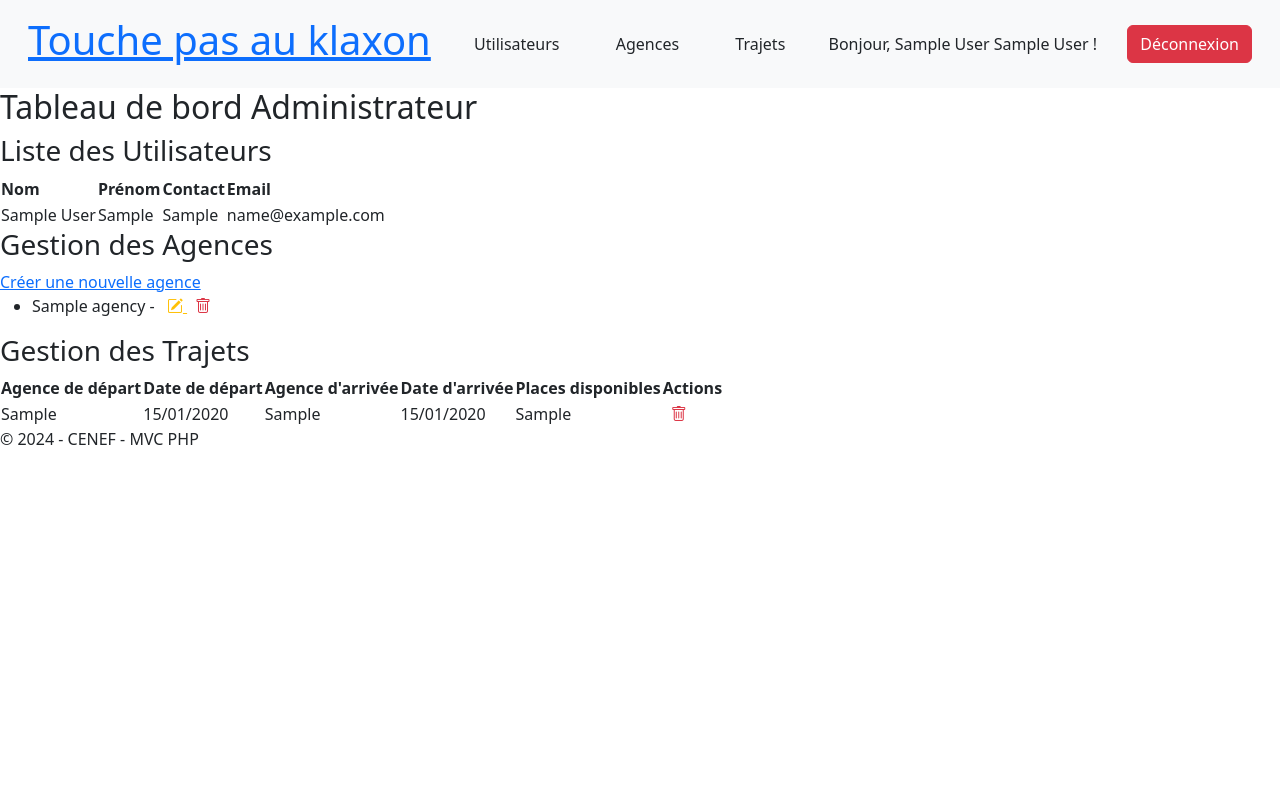
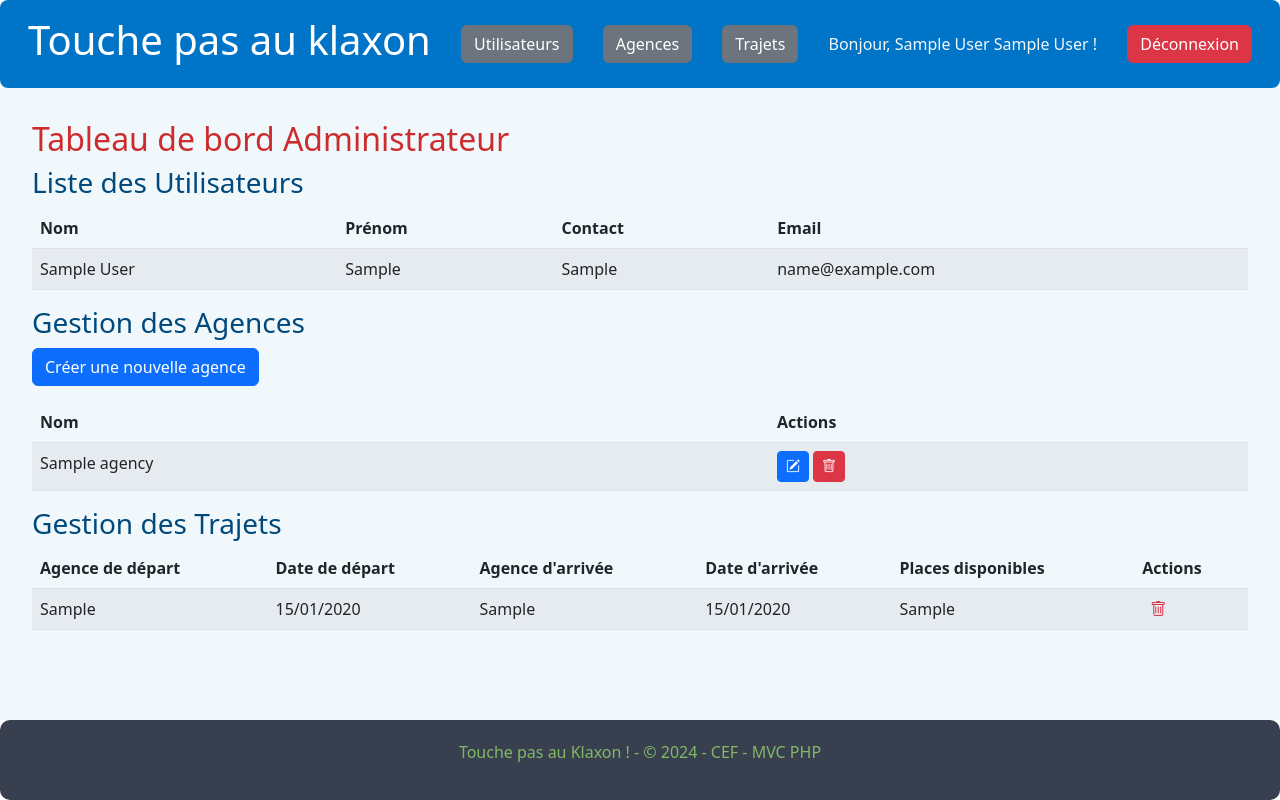
Before and after one commit to Dave971-gif/Jean-Charles_Davy_Devoir_8_Mise_en_place_application_MVC_PHP, a PHP site: page / in a window 1280 px wide. Run offline with PHP 8.4, Linux system fonts and the light colour scheme; the visitor is signed in with stand-in values (Sample User, id 1); tables that the repository leaves empty or names only in its code hold one stand-in row (values such as "Sample post").

Commit message:
Modify files to add orders and Add Style files to put some style on the site. Readme done. Site oK.

```diff
--- a/app/controller/HomeController.php
+++ b/app/controller/HomeController.php
@@ -20,21 +20,33 @@ class HomeController {
 
         $sqlTrajets = "SELECT j.*, u.prenom, u.nom, u.email, u.contact
                        FROM journey j
-                       LEFT JOIN users u ON j.user_id = u.id";
+                       LEFT JOIN users u ON j.user_id = u.id
+                       ORDER BY j.depart_date ASC, j.depart ASC";
 
         // Fetching data based on the user's role
         if ($role === 'admin') {
             $admin_trajets = $db->query($sqlTrajets)->fetchAll();
             $users = $db->query("SELECT * FROM users")->fetchAll();
-            $agences = $db->query("SELECT * FROM agencies")->fetchAll();
+            $agences = $db->query("SELECT * FROM agencies ORDER BY nom ASC")->fetchAll();
         }
         elseif ($role === 'user') {
             // User sees all journeys with available places, including their own (even if full)
-            $user_trajets = $db->query($sqlTrajets . " WHERE j.places > 0")->fetchAll();
+
+            $sqlUser = "SELECT j.*, u.prenom, u.nom, u.email, u.contact
+                        FROM journey j
+                        LEFT JOIN users u ON j.user_id = u.id
+                        WHERE j.places > 0
+                        ORDER BY j.depart_date ASC, j.depart ASC";
+            $user_trajets = $db->query($sqlUser)->fetchAll();
         }
         else {
             // Visitor sees exactly the same as the logged-in user
-            $guest_trajets = $db->query($sqlTrajets . " WHERE j.places > 0")->fetchAll();
+            $sqlGuest = "SELECT j.*, u.prenom, u.nom, u.email, u.contact
+                         FROM journey j
+                         LEFT JOIN users u ON j.user_id = u.id
+                         WHERE j.places > 0
+                         ORDER BY j.depart_date ASC, j.depart ASC";
+            $guest_trajets = $db->query($sqlGuest)->fetchAll();
         }
 
         $uri = $_SERVER['REQUEST_URI'];
--- /dev/null
+++ b/public/style/login.css
@@ -0,0 +1,6 @@
+body main {
+  display: flex;
+  flex-direction: column;
+  align-items: center;
+  justify-content: center;
+}/*# sourceMappingURL=login.css.map */
--- /dev/null
+++ b/public/style/style.css
@@ -0,0 +1,33 @@
+body {
+  display: flex;
+  flex-direction: column;
+  min-height: 100vh;
+  margin: 0;
+}
+body header .bar-nav {
+  background-color: #0074C7;
+  color: #f1f8fc;
+  text-align: center;
+}
+body main {
+  background-color: #f1f8fc;
+  color: #384050;
+  flex: 1;
+  padding: 2rem;
+}
+body main h2 {
+  color: #cd2c2e;
+}
+body main h3 {
+  color: #00497c;
+}
+body footer {
+  background-color: #384050;
+  color: #f1f8fc;
+  text-align: center;
+  padding: 20px;
+  border-radius: 10px;
+}
+body footer p {
+  color: #82B864;
+}/*# sourceMappingURL=style.css.map */
--- /dev/null
+++ b/public/style/style.scss
@@ -0,0 +1,41 @@
+body {
+    display: flex;
+    flex-direction: column;
+    min-height: 100vh;
+    margin: 0;
+
+    header {
+        .bar-nav{
+            background-color: #0074C7;
+            color: #f1f8fc;
+            text-align: center;
+        }
+    }
+
+    main {
+        background-color: #f1f8fc;
+        color: #384050;
+        flex: 1;
+        padding: 2rem;
+
+        h2 {
+            color: #cd2c2e;
+        }
+
+        h3 {
+            color: #00497c;
+        }
+    }
+
+    footer {
+        background-color: #384050;
+        color: #f1f8fc;
+        text-align: center;
+        padding: 20px;
+        border-radius: 10px;
+
+        p {
+            color: #82B864;
+        }
+    }
+}
--- a/routeur/Router.php
+++ b/routeur/Router.php
@@ -16,8 +16,8 @@ $routes = new RouteCollection();
 
 // Display routes
 $routes->add('home', new Route('/', ['_controller' => [HomeController::class, 'index']]));
-$routes->add('login', new Route('/login', ['_controller' => [HomeController::class, 'index']]));
 
+$routes->add('login', new Route('/login', ['_controller' => [PassController::class, 'login']]));
 $routes->add('check_password', new Route('/check_password', ['_controller' => [PassController::class, 'checkPassword']]));
 $routes->add('password', new Route('/password', ['_controller' => [PassController::class, 'createPassword']]));
 
--- a/templates/agence.php
+++ b/templates/agence.php
@@ -15,7 +15,7 @@
            <h2><?= isset($agence) ? 'Modifier l\'agence' . ' de ' . $agence['nom'] : 'Créer l\'agence' ?></h2>
             <form method="POST" action="<?php echo (isset($agence) && is_array($agence)) ? '/agency/' . $agence['id'] . '/edit' : '/agency/create'; ?>">
                 <div class="mb-3">
-                    <label for="nom" class="form-label">Nom de l'agence</label>
+                    <label for="nom" class="form-label"><strong>Nom de l'agence</strong></label>
                     <input type="text" class="form-control" id="nom" name="nom" required>
                 </div>
                 <button type="submit" class="btn btn-primary">
--- a/templates/footer.php
+++ b/templates/footer.php
@@ -1,5 +1,5 @@
     <footer>
-        &copy; 2024 - CENEF - MVC PHP
+        <p>Touche pas au Klaxon ! - &copy; 2024 - CEF - MVC PHP</p>
     </footer>
 </body>
 </html>
--- a/templates/header.php
+++ b/templates/header.php
@@ -7,6 +7,8 @@
     <link href="https://cdn.jsdelivr.net/npm/bootstrap@5.2.3/dist/css/bootstrap.min.css" rel="stylesheet">
     <script src="https://cdn.jsdelivr.net/npm/bootstrap@5.2.3/dist/js/bootstrap.bundle.min.js"></script>
     <link rel="stylesheet" href="https://cdn.jsdelivr.net/npm/bootstrap-icons@1.11.3/font/bootstrap-icons.min.css">
+    <link rel="stylesheet" href="/public/style/style.css">
+    <link rel="icon" type="image/x-icon" href="/favicon.ico">
 </head>
 <body>
 
@@ -20,22 +22,22 @@
     <?php endif; ?>
 
     <header>
-        <nav class="navbar navbar-expand-lg bg-light p-3">
+        <nav class="navbar navbar-expand-lg p-3 bar-nav rounded-3">
             <div class="container-fluid">
                 <?php if (isset($role) && $role === 'admin'): ?>
-                    <h1><a href="./">Touche pas au klaxon</a></h1>
-                    <a href="./#utilisateurs" class="btn">Utilisateurs</a>
-                    <a href="./#agences" class="btn">Agences</a>
-                    <a href="./#trajets" class="btn">Trajets</a>
+                    <h1><a href="./" class="text-white text-decoration-none">Touche pas au klaxon</a></h1>
+                    <a href="./#utilisateurs" class="btn btn-secondary">Utilisateurs</a>
+                    <a href="./#agences" class="btn btn-secondary">Agences</a>
+                    <a href="./#trajets" class="btn btn-secondary">Trajets</a>
                     <p class="mb-0">Bonjour, <?php echo $_SESSION['prenom'] . ' ' . $_SESSION['nom'] ?? 'Administrateur'; ?> !</p>
 
                 <?php elseif (isset($role) && $role === 'user'): ?>
-                    <h1><a href="/">Touche pas au klaxon</a></h1>
-                    <a href="./journey/create" class="btn">Créer un trajet</a>
+                    <h1><a href="/" class="text-white text-decoration-none">Touche pas au klaxon</a></h1>
+                    <a href="./journey/create" class="btn btn-secondary">Créer un trajet</a>
                     <p class="mb-0">Bonjour, <?php echo $_SESSION['prenom'] . ' ' . $_SESSION['nom'] ?? 'Utilisateur'; ?>!</p>
 
                 <?php else : ?>
-                    <h1><a href="/">Touche pas au klaxon</a></h1>
+                    <h1><a href="/" class="text-white text-decoration-none">Touche pas au klaxon</a></h1>
                 <?php endif; ?>
 
                 <?php if(isset($_SESSION['role'])): ?>
--- a/templates/home.php
+++ b/templates/home.php
@@ -8,7 +8,7 @@
             <h3 id="utilisateurs">Liste des Utilisateurs</h3>
 
             <?php if (isset($users) && !empty($users)): ?>
-                <table>
+                <table class="table table-striped">
                     <thead>
                         <tr>
                             <th>Nom</th>
@@ -32,27 +32,37 @@
 
             <h3 id="agences">Gestion des Agences</h3>
 
-            <a href="/agency/create">Créer une nouvelle agence</a>
-            <ul>
+            <a href="/agency/create" class="btn btn-primary">Créer une nouvelle agence</a>
+            <table class="table table-striped mt-3">
+                <thead>
+                    <tr>
+                        <th>Nom</th>
+                        <th>Actions</th>
+                    </tr>
+                </thead>
+                <tbody>
                     <?php if (isset($agences) && !empty($agences)): ?>
                         <?php foreach ($agences as $agence): ?>
-                        <li>
-                            <?php echo $agence['nom']; ?> -
-                            <a href="/agency/<?= $agence['id'] ?>/edit" class="ms-2 text-warning">
+                            <tr>
+                                <td><?php echo $agence['nom']; ?></td>
+                                <td>
+                                    <a href="/agency/<?= $agence['id'] ?>/edit" class="btn btn-sm btn-primary">
                                         <i class="bi bi-pencil-square"></i>
                                     </a>
-                            <a href="/agency/<?= $agence['id'] ?>/delete" class="ms-2 text-danger"
+                                    <a href="/agency/<?= $agence['id'] ?>/delete" class="btn btn-sm btn-danger"
                                         onclick="return confirm('Êtes-vous sûr de vouloir supprimer cette agence ?')">
                                         <i class="bi bi-trash"></i>
                                     </a>
-                        </li>
+                                </td>
+                            </tr>
                         <?php endforeach; ?>
                     <?php endif; ?>
-            </ul>
+                </tbody>
+            </table>
 
             <h3 id="trajets">Gestion des Trajets</h3>
 
-            <table>
+            <table class="table table-striped">
                 <thead>
                     <tr>
                         <th>Agence de départ</th>
@@ -90,7 +100,7 @@
         <?php elseif (isset($role) && $role === 'user'): ?>
             <h2>Bienvenue sur votre tableau de bord</h2>
             <p>Voici les trajets disponibles pour vous :</p>
-            <table>
+            <table class="table table-striped">
                 <thead>
                     <tr>
                         <th>Agence de départ</th>
@@ -168,7 +178,7 @@
             <h3>Voici la liste des trajets disponibles :</h3>
 
             <p>Pour obtenir plus d'informations sur un trajet, veuillez vous connecter.</p>
-            <table>
+            <table class="table table-striped">
                 <thead>
                     <tr>
                         <th>Agence de départ</th>
```
Also changed, not shown: app/controller/ActionController.php (+23 -5 lines), app/controller/PassController.php (+33 -0 lines), public/style/login.scss (added, +8 -0 lines), templates/check_password.php (+14 -2 lines), templates/journey.php (+31 -22 lines), templates/login.php (+3 -35 lines), templates/password.php (+14 -2 lines), 2 other files. Lines whose indentation alone changed are shown as unchanged.
